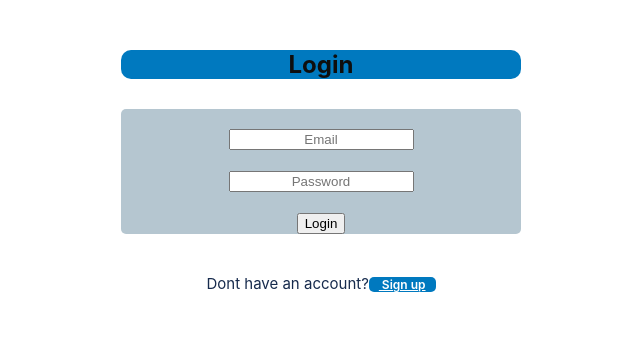
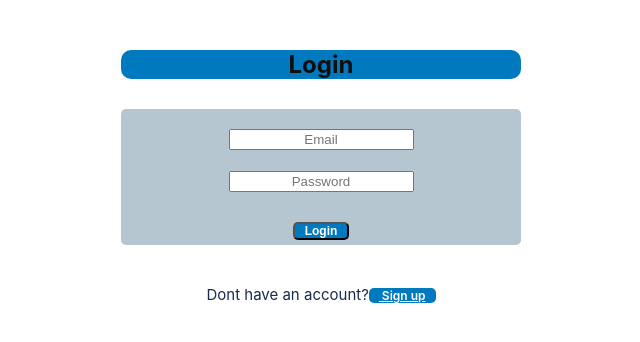
Before and after one commit to nirajbhayera4/Task-Management-Platform-Full--stack-, a React app in the folder frontend/: page /login in a window 1280 px wide. Shown: the top 342 px of the page, without its empty margins (319-959 px from the left). Built offline with nearby package versions, Linux system fonts and the light colour scheme; the HTML template or start-up script is replaced by a standard one.

Commit message:
Style the login submit button
Add a blue button style with hover feedback and apply it to the Login form submit button.

```diff
--- a/frontend/src/Pages/Login.css
+++ b/frontend/src/Pages/Login.css
@@ -47,3 +47,16 @@
 .signup-hover{
     color: #0079bf;
 }
+.login-btn{
+    border-radius: 5px;
+    padding: 0px 10px;
+    margin-bottom: 5px;
+    margin-top: 10px;
+    background-color: #0079bf;
+    color: white;
+    font-size: 12px;
+    font-weight: 600;
+}
+.login-btn:hover{
+    background-color: #026aa7;
+}
--- a/frontend/src/Pages/Login.jsx
+++ b/frontend/src/Pages/Login.jsx
@@ -32,7 +32,7 @@ function Login(){
                 <input className="second-input" type="password" placeholder="Password" value={password} onChange={(e)=>setPassword(e.target.value)} required /><br/><br />
 
                 {error && <p style={{color :'red'}}>{error}</p>}
-                <button type="submit">Login</button>
+                <button className="login-btn" type="submit">Login</button>
             </form>
             <p className="signup-link">Dont have an account?<Link className="signup-btn"  to="/signup"> Sign up</Link></p>
 
```
